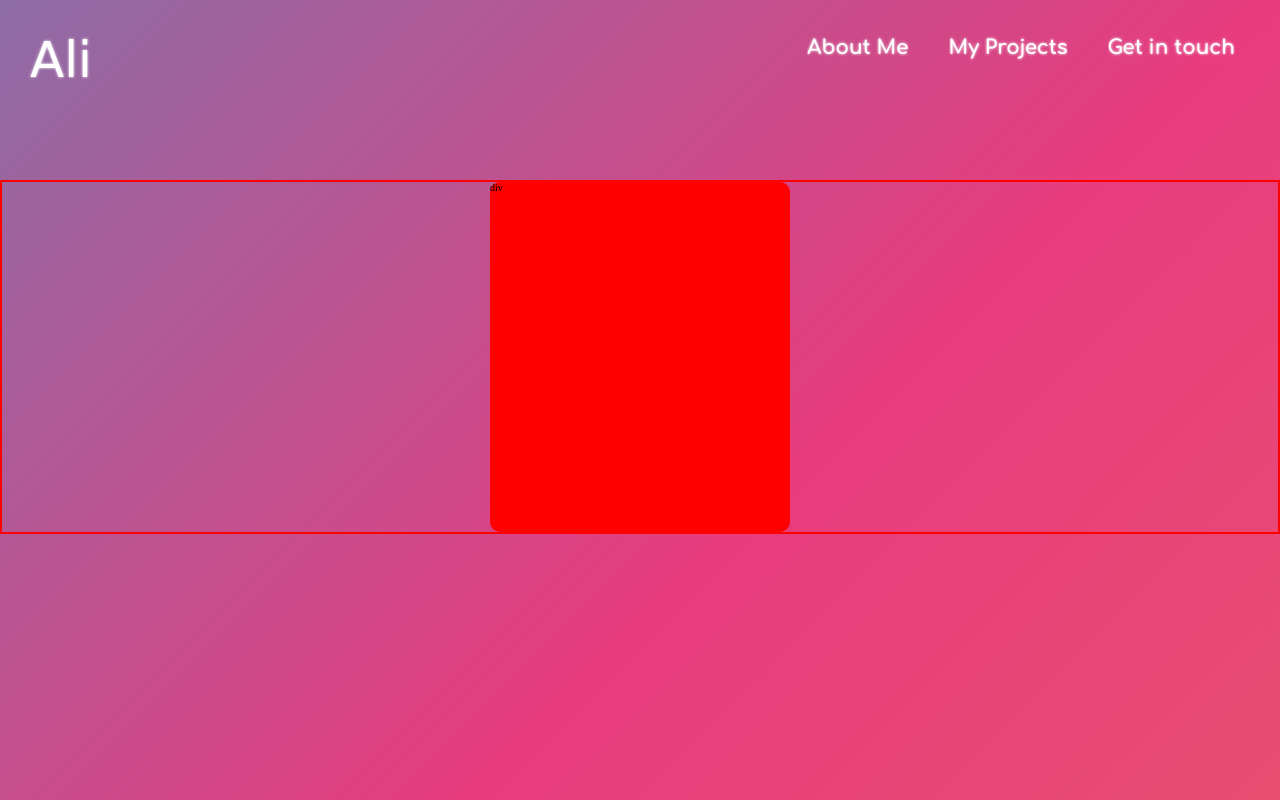
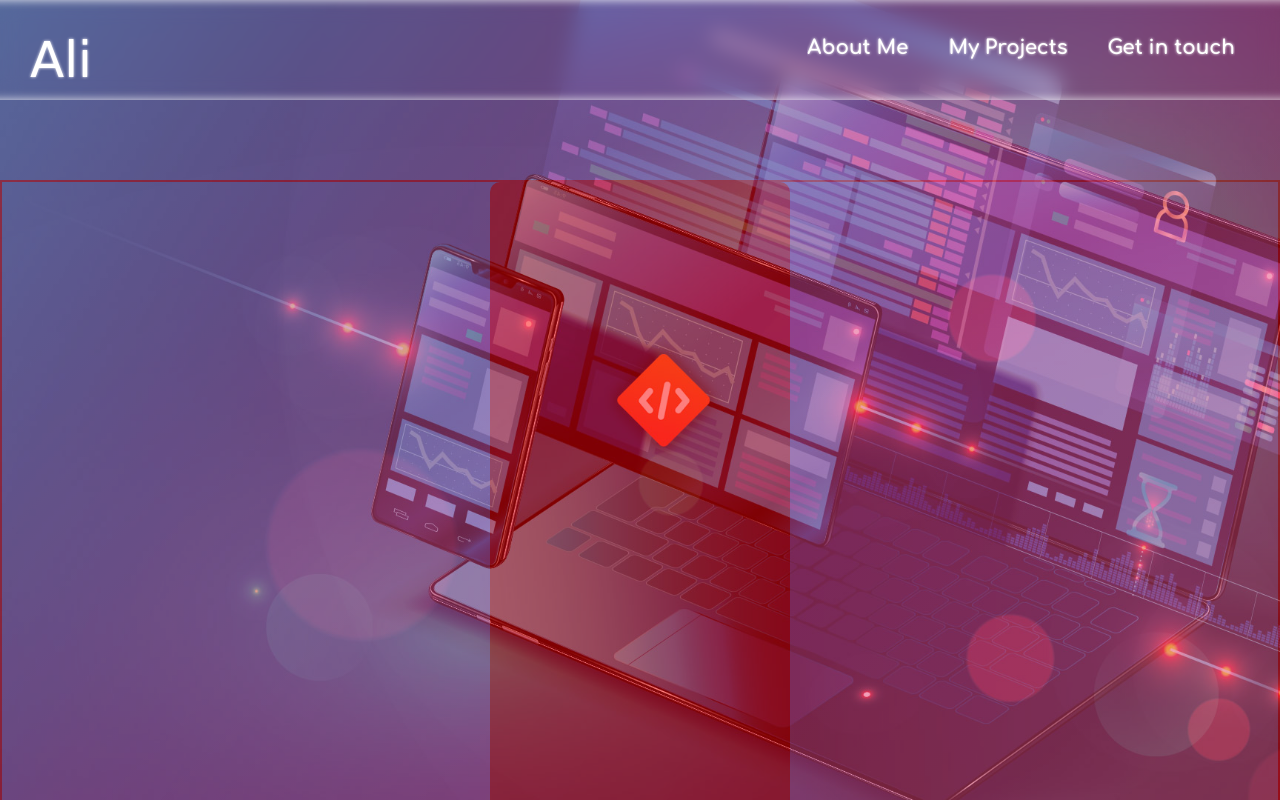
Before and after one commit to alirusta/portfolio, a plain HTML site: page main.html in a window 1280 px wide. Shown: the top 800 px of the page. Drawn offline with Linux system fonts and the light colour scheme; a web font is replaced by a local one.

Commit message:
third  push

```diff
--- a/main.css
+++ b/main.css
@@ -19,6 +19,13 @@ body {
   -webkit-animation: gradient 20s ease infinite;
           animation: gradient 20s ease infinite;
 }
+body .bg-img {
+  background: url(/images/coding-viewports-bg.jpg) center/cover no-repeat;
+  width: 100%;
+  height: 100%;
+  opacity: 0.5;
+  position: fixed;
+}
 body .top-nav {
   display: flex;
   flex-direction: row;
@@ -27,9 +34,12 @@ body .top-nav {
   position: -webkit-sticky;
   position: sticky;
   top: 0;
+  -webkit-backdrop-filter: blur(10px);
+          backdrop-filter: blur(10px);
   z-index: 100;
   height: 100px;
   padding: 2.5em;
+  box-shadow: inset 0px 11px 8px -10px rgba(255, 255, 255, 0.726), inset 0px -11px 8px -10px rgba(255, 255, 255, 0.726);
 }
 @-webkit-keyframes gradient {
   0% {
@@ -141,6 +151,10 @@ body .top-nav #menu-toggle:checked + .menu-button-container .menu-button::after
     width: 100%;
     justify-content: center;
     align-items: center;
+    -webkit-backdrop-filter: blur(10px);
+            backdrop-filter: blur(10px);
+    box-shadow: inset 0px -11px 8px -10px rgba(255, 255, 255, 0.726);
+    border-bottom: 1px solid rgba(255, 255, 255, 0.39);
   }
   body .top-nav #menu-toggle ~ .menu li {
     height: 0;
@@ -161,7 +175,6 @@ body .top-nav #menu-toggle:checked + .menu-button-container .menu-button::after
     padding: 0.5em 0;
     width: 100%;
     color: white;
-    background-color: rgba(0, 0, 0, 0.671);
   }
   body .top-nav .menu > li a {
     text-decoration: none;
@@ -177,7 +190,8 @@ body .top-nav #menu-toggle:checked + .menu-button-container .menu-button::after
   body .top-nav .menu > li a:after {
     display: block;
     content: "";
-    border-bottom: solid 2px rgb(255, 255, 255);
+    border-bottom: solid 3px white;
+    border-radius: 50px;
     box-shadow: 0 0 3px white;
     padding-top: 1px;
     transform: scaleX(0);
@@ -224,7 +238,7 @@ body .profile-card-container {
 }
 body .profile-card-container .card {
   min-width: 300px;
-  min-height: 350px;
+  min-height: 1350px;
   background: red;
   border-radius: 10px;
 }/*# sourceMappingURL=main.css.map */
--- a/main.html
+++ b/main.html
@@ -13,6 +13,7 @@
 </head>
 
 <body>
+    <div class="bg-img"></div>
     <!-- NAVIGATION START -->
     <header class="top-nav">
         <a id="logo" href="http://">Ali</a>
@@ -31,7 +32,7 @@
     <!-- PROFILE-CARD START -->
     <div class="profile-card-container">
         <div class="card">
-            div
+
         </div>
 
     </div>
```
Also changed, not shown: 1 other file.
